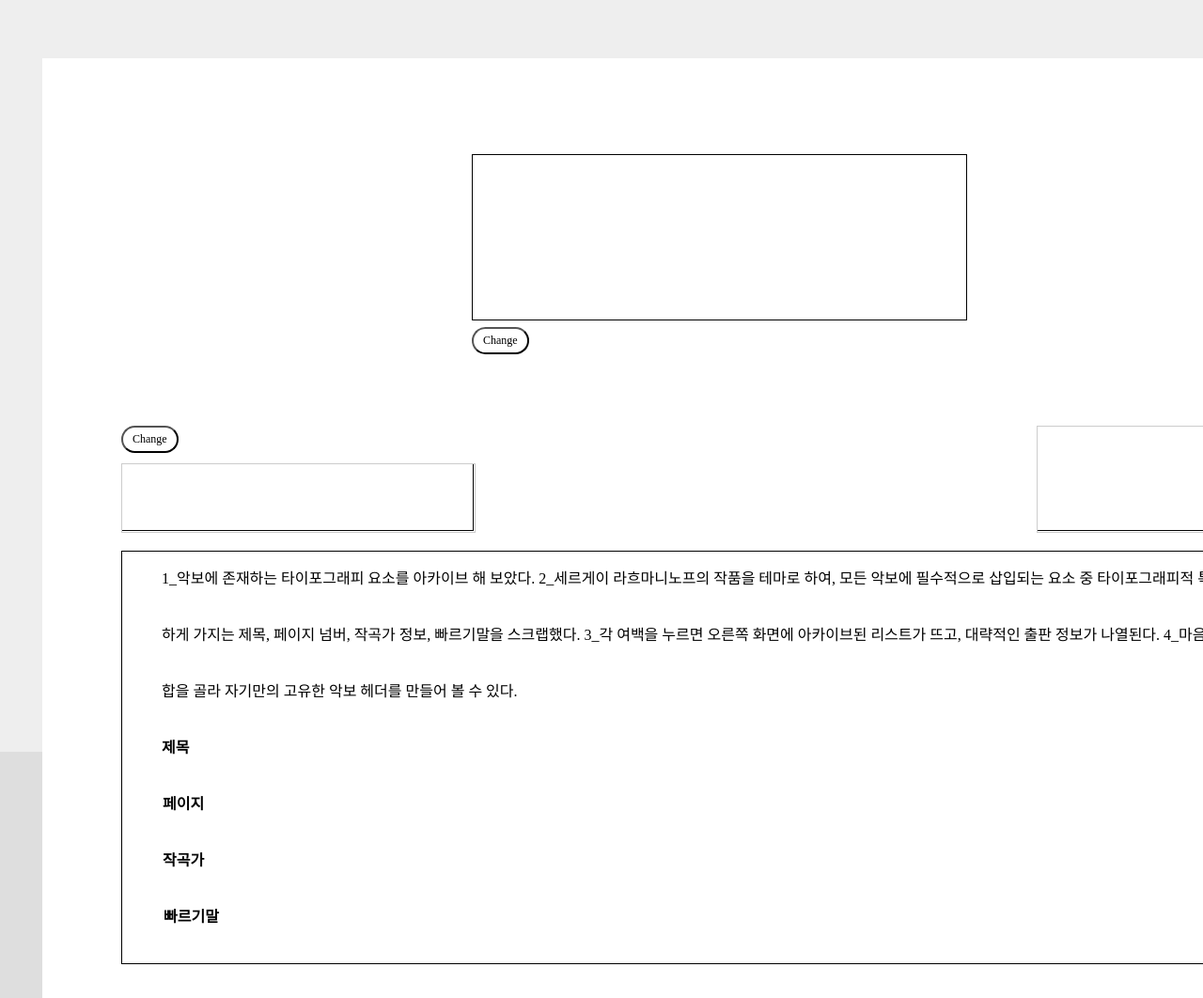
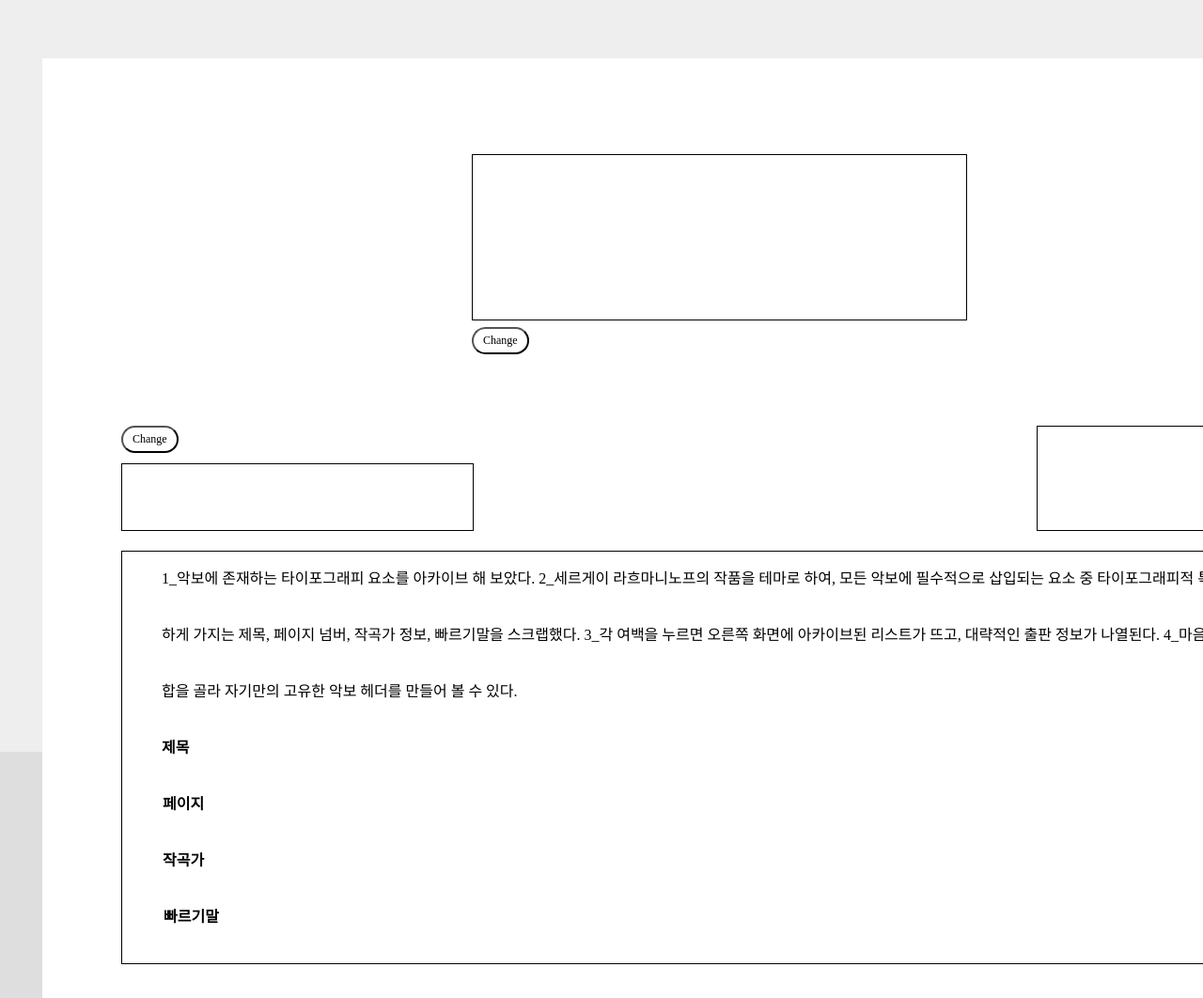
Before and after one commit to Eskra-Kaen/Rachtypo, a plain HTML site: page index.html in a window 1280 px wide. Shown: the top 1062 px of the page at 94% size. Drawn offline with Linux system fonts and the light colour scheme.

Commit message:
Update style.css

```diff
--- a/style.css
+++ b/style.css
@@ -19,16 +19,13 @@ bonmun {
   vertical-align: middle;
 }
 .containerp {
-  border: 1px solid #ccc;
   width: 50px;
   height: 50px;
 }
 .containerc {
-  border: 1px solid #ccc;
   width: 290px; height: 110px;
 }
 .containerm {
-  border: 1px solid #ccc;
   width: 373px; height: 70px;
 }
 
```
